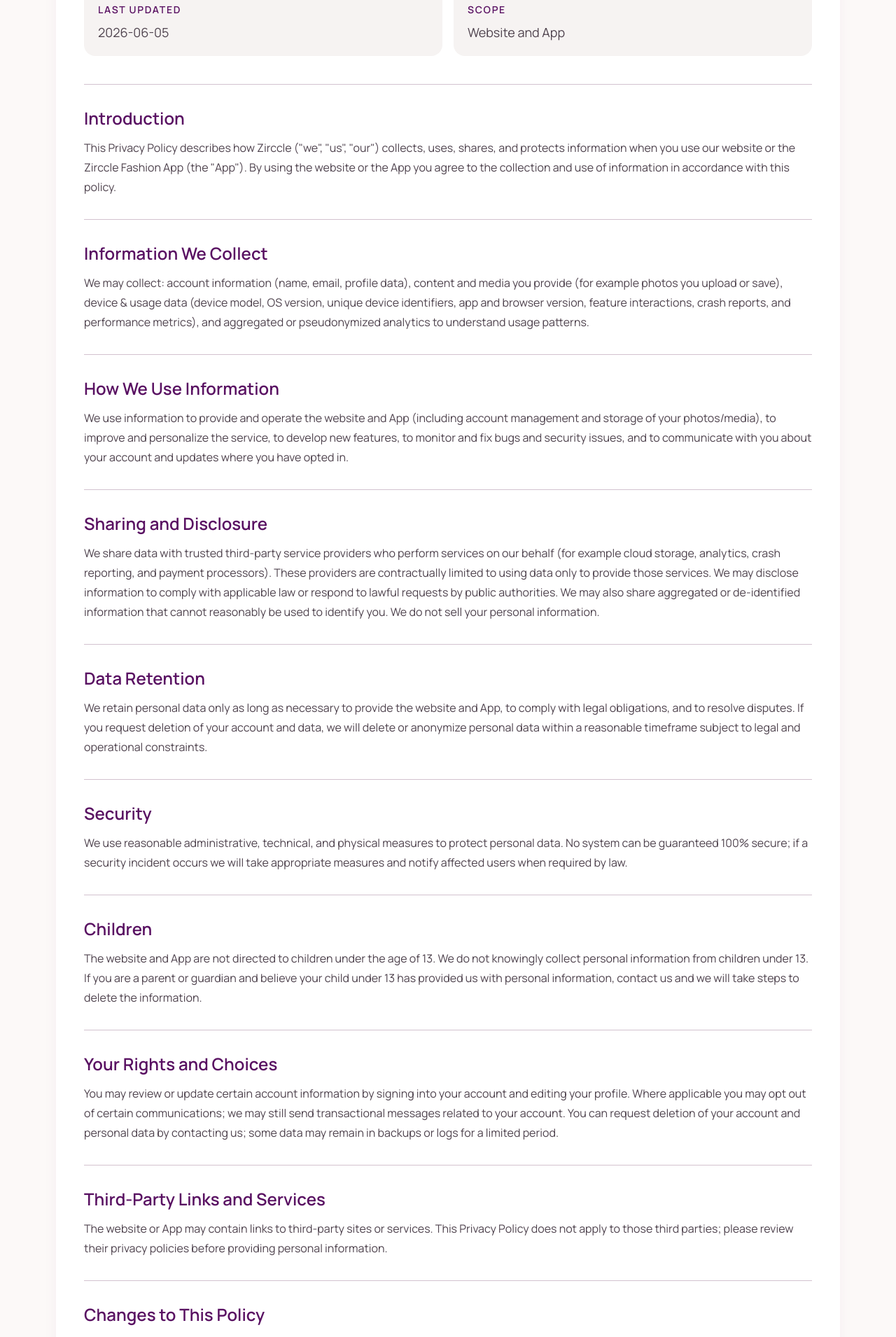
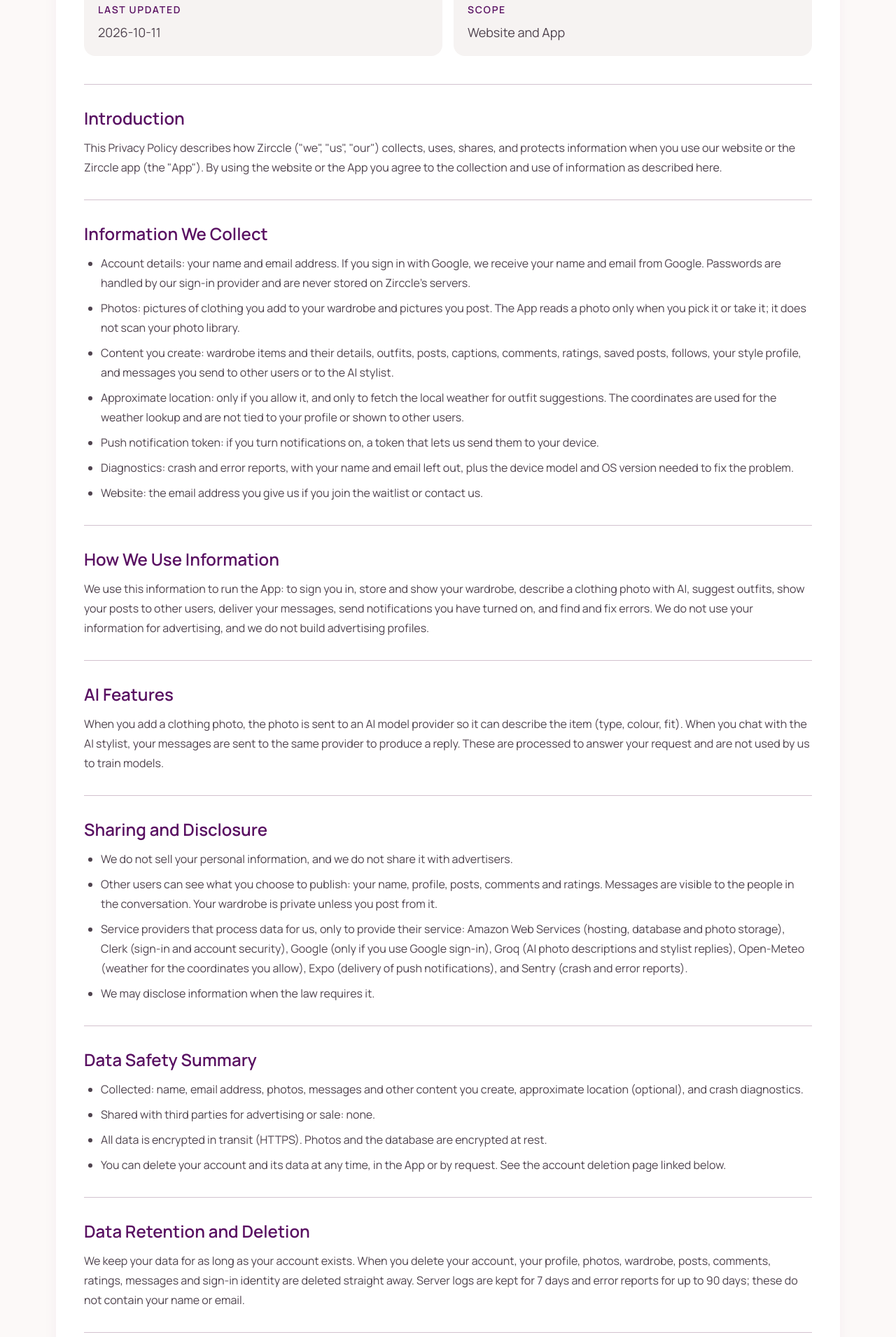
Before and after one commit to zirccle/website, a Next.js app: page /privacy-policy in a window 1280 px wide. Shown: the part 440-2350 px from the top of the page at 70% size. Built offline with nearby package versions, Linux system fonts and the light colour scheme.

Commit message:
Privacy policy and account deletion page: say what the app collects and does
The policy described the website and waitlist. It now lists what the app
collects, the services that process it, an in-app deletion path, and a data
safety summary, matching the app as released.

```diff
--- a/app/privacy-policy/delete-account/page.tsx
+++ b/app/privacy-policy/delete-account/page.tsx
@@ -15,14 +15,14 @@ export default function DeleteAccountPage() {
           <div className="max-w-3xl">
             <Pill>Legal</Pill>
             <h1 className="mt-6 text-5xl font-semibold tracking-tight text-primary md:text-7xl">Request account & data deletion</h1>
-            <p className="mt-6 text-lg leading-8 text-muted-strong">Follow the instructions below to request deletion of your Zirccle account and any associated personal data.</p>
+            <p className="mt-6 text-lg leading-8 text-muted-strong">You can delete your Zirccle account and its data yourself in the app, or ask us to do it.</p>
           </div>
 
           <article className="mt-10 rounded-3xl bg-white p-6 shadow-soft md:p-10">
             <div className="grid gap-4 sm:grid-cols-2">
               <div className="rounded-2xl bg-surface-container-low p-5">
                 <p className="text-sm font-semibold uppercase tracking-[0.12em] text-primary">Last updated</p>
-                <p className="mt-2 text-lg text-muted-strong">2026-06-05</p>
+                <p className="mt-2 text-lg text-muted-strong">2026-10-11</p>
               </div>
               <div className="rounded-2xl bg-surface-container-low p-5">
                 <p className="text-sm font-semibold uppercase tracking-[0.12em] text-primary">Developer</p>
@@ -32,27 +32,36 @@ export default function DeleteAccountPage() {
 
             <div className="mt-8 space-y-6">
               <section>
-                <h2 className="text-2xl font-semibold text-primary">How to request deletion</h2>
+                <h2 className="text-2xl font-semibold text-primary">Delete it yourself in the app</h2>
                 <ol className="mt-3 list-decimal pl-6 text-base leading-7 text-muted-strong">
-                  <li>Sign in to the Zirccle app (or include the email you used to register when contacting us).</li>
-                  <li>Email admin@zirccle.com with the subject: "Account deletion request" and include your account email and a short confirmation that you authorize deletion.</li>
-                  <li>We will verify ownership of the account and process the deletion within 30 days. You will receive a confirmation when the deletion completes.</li>
+                  <li>Open the Zirccle app and sign in.</li>
+                  <li>Open the menu, then Settings, then Privacy &amp; Security.</li>
+                  <li>Tap Delete account, confirm, and type DELETE.</li>
+                </ol>
+                <p className="mt-3 text-base leading-7 text-muted-strong">Your account and its data are deleted straight away. This cannot be undone.</p>
+              </section>
+
+              <section>
+                <h2 className="text-2xl font-semibold text-primary">Or ask us to delete it</h2>
+                <ol className="mt-3 list-decimal pl-6 text-base leading-7 text-muted-strong">
+                  <li>Email admin@zirccle.com from the address you registered with, using the subject &quot;Account deletion request&quot;.</li>
+                  <li>We will confirm the account is yours and delete it within 30 days. You will get an email when it is done.</li>
                 </ol>
               </section>
 
               <section>
-                <h2 className="text-2xl font-semibold text-primary">What will be deleted</h2>
-                <p className="mt-3 text-base leading-7 text-muted-strong">We will delete the following personal data associated with your account upon successful verification: account profile (name, email), uploaded photos and media, saved outfits and wardrobes, and any user-generated content. Aggregated or de-identified analytics that cannot reasonably be used to identify you will be retained.</p>
+                <h2 className="text-2xl font-semibold text-primary">What is deleted</h2>
+                <p className="mt-3 text-base leading-7 text-muted-strong">Your profile (name and email), your sign-in identity, every photo you uploaded, your wardrobe and outfits, your posts, comments and ratings, your saved posts and follows, your style profile, and the messages you sent.</p>
               </section>
 
               <section>
-                <h2 className="text-2xl font-semibold text-primary">What may be retained</h2>
-                <p className="mt-3 text-base leading-7 text-muted-strong">We may retain limited information where required by law or to comply with legal obligations (for example, records related to financial transactions). Backups and logs may persist for a limited period (up to 90 days) before being removed.</p>
+                <h2 className="text-2xl font-semibold text-primary">What is kept</h2>
+                <p className="mt-3 text-base leading-7 text-muted-strong">Server logs are kept for 7 days and error reports for up to 90 days. These do not contain your name or email. We may keep limited information where the law requires it.</p>
               </section>
 
               <section>
-                <h2 className="text-2xl font-semibold text-primary">Contact and support</h2>
-                <p className="mt-3 text-base leading-7 text-muted-strong">Send deletion requests to privacy@zirccle.com. If you have questions about what is deleted or need assistance, reply to that email.</p>
+                <h2 className="text-2xl font-semibold text-primary">Delete some data without deleting your account</h2>
+                <p className="mt-3 text-base leading-7 text-muted-strong">You can delete a post or a wardrobe item in the app at any time. To have other data removed without closing your account, email admin@zirccle.com.</p>
               </section>
             </div>
 
--- a/app/privacy-policy/page.tsx
+++ b/app/privacy-policy/page.tsx
@@ -4,41 +4,68 @@ import { PageShell, Pill } from "../site-components";
 
 export const metadata: Metadata = {
   title: "Privacy Policy | Zirccle",
-  description: "Read how Zirccle handles your data, emails, and account information.",
+  description: "What the Zirccle app and website collect, who it is shared with, and how to delete it.",
 };
 
-const sections = [
+// A section is a paragraph, or a list of points when the text is an array.
+const sections: [string, string | string[]][] = [
   [
     "Introduction",
-    "This Privacy Policy describes how Zirccle (\"we\", \"us\", \"our\") collects, uses, shares, and protects information when you use our website or the Zirccle Fashion App (the \"App\"). By using the website or the App you agree to the collection and use of information in accordance with this policy.",
+    "This Privacy Policy describes how Zirccle (\"we\", \"us\", \"our\") collects, uses, shares, and protects information when you use our website or the Zirccle app (the \"App\"). By using the website or the App you agree to the collection and use of information as described here.",
   ],
   [
     "Information We Collect",
-    "We may collect: account information (name, email, profile data), content and media you provide (for example photos you upload or save), device & usage data (device model, OS version, unique device identifiers, app and browser version, feature interactions, crash reports, and performance metrics), and aggregated or pseudonymized analytics to understand usage patterns.",
+    [
+      "Account details: your name and email address. If you sign in with Google, we receive your name and email from Google. Passwords are handled by our sign-in provider and are never stored on Zirccle's servers.",
+      "Photos: pictures of clothing you add to your wardrobe and pictures you post. The App reads a photo only when you pick it or take it; it does not scan your photo library.",
+      "Content you create: wardrobe items and their details, outfits, posts, captions, comments, ratings, saved posts, follows, your style profile, and messages you send to other users or to the AI stylist.",
+      "Approximate location: only if you allow it, and only to fetch the local weather for outfit suggestions. The coordinates are used for the weather lookup and are not tied to your profile or shown to other users.",
+      "Push notification token: if you turn notifications on, a token that lets us send them to your device.",
+      "Diagnostics: crash and error reports, with your name and email left out, plus the device model and OS version needed to fix the problem.",
+      "Website: the email address you give us if you join the waitlist or contact us.",
+    ],
   ],
   [
     "How We Use Information",
-    "We use information to provide and operate the website and App (including account management and storage of your photos/media), to improve and personalize the service, to develop new features, to monitor and fix bugs and security issues, and to communicate with you about your account and updates where you have opted in.",
+    "We use this information to run the App: to sign you in, store and show your wardrobe, describe a clothing photo with AI, suggest outfits, show your posts to other users, deliver your messages, send notifications you have turned on, and find and fix errors. We do not use your information for advertising, and we do not build advertising profiles.",
+  ],
+  [
+    "AI Features",
+    "When you add a clothing photo, the photo is sent to an AI model provider so it can describe the item (type, colour, fit). When you chat with the AI stylist, your messages are sent to the same provider to produce a reply. These are processed to answer your request and are not used by us to train models.",
   ],
   [
     "Sharing and Disclosure",
-    "We share data with trusted third-party service providers who perform services on our behalf (for example cloud storage, analytics, crash reporting, and payment processors). These providers are contractually limited to using data only to provide those services. We may disclose information to comply with applicable law or respond to lawful requests by public authorities. We may also share aggregated or de-identified information that cannot reasonably be used to identify you. We do not sell your personal information.",
+    [
+      "We do not sell your personal information, and we do not share it with advertisers.",
+      "Other users can see what you choose to publish: your name, profile, posts, comments and ratings. Messages are visible to the people in the conversation. Your wardrobe is private unless you post from it.",
+      "Service providers that process data for us, only to provide their service: Amazon Web Services (hosting, database and photo storage), Clerk (sign-in and account security), Google (only if you use Google sign-in), Groq (AI photo descriptions and stylist replies), Open-Meteo (weather for the coordinates you allow), Expo (delivery of push notifications), and Sentry (crash and error reports).",
+      "We may disclose information when the law requires it.",
+    ],
   ],
   [
-    "Data Retention",
-    "We retain personal data only as long as necessary to provide the website and App, to comply with legal obligations, and to resolve disputes. If you request deletion of your account and data, we will delete or anonymize personal data within a reasonable timeframe subject to legal and operational constraints.",
+    "Data Safety Summary",
+    [
+      "Collected: name, email address, photos, messages and other content you create, approximate location (optional), and crash diagnostics.",
+      "Shared with third parties for advertising or sale: none.",
+      "All data is encrypted in transit (HTTPS). Photos and the database are encrypted at rest.",
+      "You can delete your account and its data at any time, in the App or by request. See the account deletion page linked below.",
+    ],
+  ],
+  [
+    "Data Retention and Deletion",
+    "We keep your data for as long as your account exists. When you delete your account, your profile, photos, wardrobe, posts, comments, ratings, messages and sign-in identity are deleted straight away. Server logs are kept for 7 days and error reports for up to 90 days; these do not contain your name or email.",
   ],
   [
     "Security",
-    "We use reasonable administrative, technical, and physical measures to protect personal data. No system can be guaranteed 100% secure; if a security incident occurs we will take appropriate measures and notify affected users when required by law.",
+    "We use reasonable administrative, technical, and physical measures to protect personal data, including encrypted connections, encrypted storage, and restricted access to our systems. No system can be guaranteed 100% secure; if a security incident occurs we will take appropriate measures and notify affected users when required by law.",
   ],
   [
     "Children",
-    "The website and App are not directed to children under the age of 13. We do not knowingly collect personal information from children under 13. If you are a parent or guardian and believe your child under 13 has provided us with personal information, contact us and we will take steps to delete the information.",
+    "The website and App are not directed to children under the age of 13. We do not knowingly collect personal information from children under 13. If you are a parent or guardian and believe your child under 13 has provided us with personal information, contact us and we will delete it.",
   ],
   [
     "Your Rights and Choices",
-    "You may review or update certain account information by signing into your account and editing your profile. Where applicable you may opt out of certain communications; we may still send transactional messages related to your account. You can request deletion of your account and personal data by contacting us; some data may remain in backups or logs for a limited period.",
+    "You can view and edit your profile in the App, make your profile private, turn notifications off, and refuse or withdraw location access in your device settings. You can delete your account and its data in the App under Settings, Privacy & Security, Delete account, or by emailing us. You may also ask us for a copy of your data or to correct it.",
   ],
   [
     "Third-Party Links and Services",
@@ -46,7 +73,7 @@ const sections = [
   ],
   [
     "Changes to This Policy",
-    "We may update this Privacy Policy from time to time. We will post the updated policy on the website (and in the App where applicable) and update the \"Last updated\" date above.",
+    "We may update this Privacy Policy from time to time. We will post the updated policy on the website and update the \"Last updated\" date above.",
   ],
   [
     "Contact Us",
@@ -62,19 +89,27 @@ export default function PrivacyPolicyPage() {
           <div className="max-w-3xl">
             <Pill>Legal</Pill>
             <h1 className="mt-6 text-5xl font-semibold tracking-tight text-primary md:text-7xl">Privacy Policy</h1>
-            <p className="mt-6 text-lg leading-8 text-muted-strong">We keep this policy clear so you can understand how Zirccle handles website and waitlist information.</p>
+            <p className="mt-6 text-lg leading-8 text-muted-strong">We keep this policy clear so you can understand what Zirccle collects in the app and on the website, and what happens to it.</p>
           </div>
 
           <article className="mt-10 rounded-3xl bg-white p-6 shadow-soft md:p-10">
             <div className="grid gap-4 sm:grid-cols-2">
-              <Meta label="Last updated" value="2026-06-05" />
+              <Meta label="Last updated" value="2026-10-11" />
               <Meta label="Scope" value="Website and App" />
             </div>
             <div className="mt-10 space-y-8">
               {sections.map(([title, text]) => (
                 <section className="scroll-mt-28 border-t border-outline-variant pt-8" id={title.toLowerCase().replaceAll(" ", "-")} key={title}>
                   <h2 className="text-2xl font-semibold text-primary">{title}</h2>
-                  <p className="mt-3 text-base leading-7 text-muted-strong">{text}</p>
+                  {Array.isArray(text) ? (
+                    <ul className="mt-3 list-disc space-y-2 pl-6 text-base leading-7 text-muted-strong">
+                      {text.map((point) => (
+                        <li key={point}>{point}</li>
+                      ))}
+                    </ul>
+                  ) : (
+                    <p className="mt-3 text-base leading-7 text-muted-strong">{text}</p>
+                  )}
                 </section>
               ))}
             </div>
```
